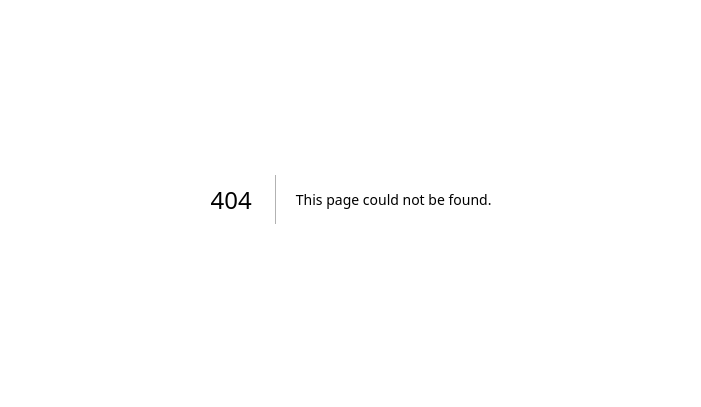
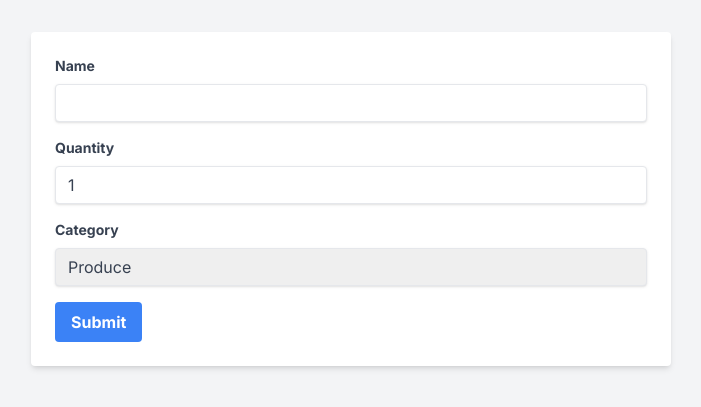
Before and after one commit to yorklicode/cprg306-assignments, a Next.js app: page /week4 in a window 1280 px wide. Before the commit this address had no page. Shown: the part 201-608 px from the top of the page, without its empty margins (289-990 px from the left). Built offline with nearby package versions, Linux system fonts and the light colour scheme.

Commit message:
week 4 assignment

```diff
--- a/app/page.js
+++ b/app/page.js
@@ -13,6 +13,10 @@
       <Link href="/week3">
         Week 3
       </Link>
+      <br></br>
+      <Link href="/week4">
+        Week 4
+      </Link>
 
     </main>
   )
--- /dev/null
+++ b/app/week4/new-item.js
@@ -0,0 +1,81 @@
+'use client'
+import React, { useState } from 'react';
+
+function NewItem() {
+  const [name, setName] = useState("");
+  const [quantity, setQuantity] = useState(1);
+  const [category, setCategory] = useState("produce");
+
+  const handleSubmit = (e) => {
+    e.preventDefault();
+
+    const item = {
+      name,
+      quantity,
+      category
+    };
+
+    console.log(item);
+    alert(`Name: ${name}, Quantity: ${quantity}, Category: ${category}`);
+    setName("");
+    setQuantity(1);
+    setCategory("produce");
+  };
+
+  return (
+    <div className="bg-white p-6 rounded shadow-md w-1/2 mx-auto">
+      <form onSubmit={handleSubmit}>
+        <div className="mb-4">
+          <label className="block text-gray-700 text-sm font-bold mb-2">Name</label>
+          <input
+            type="text"
+            value={name}
+            onChange={(e) => setName(e.target.value)}
+            className="shadow appearance-none border rounded w-full py-2 px-3 text-gray-700 leading-tight focus:outline-none focus:shadow-outline"
+            required
+          />
+        </div>
+
+        <div className="mb-4">
+          <label className="block text-gray-700 text-sm font-bold mb-2">Quantity</label>
+          <input
+            type="number"
+            min="1"
+            max="99"
+            value={quantity}
+            onChange={(e) => setQuantity(Number(e.target.value))}
+            className="shadow appearance-none border rounded w-full py-2 px-3 text-gray-700 leading-tight focus:outline-none focus:shadow-outline"
+            required
+          />
+        </div>
+
+        <div className="mb-4">
+          <label className="block text-gray-700 text-sm font-bold mb-2">Category</label>
+          <select
+            value={category}
+            onChange={(e) => setCategory(e.target.value)}
+            className="shadow appearance-none border rounded w-full py-2 px-3 text-gray-700 leading-tight focus:outline-none focus:shadow-outline"
+          >
+            <option value="produce">Produce</option>
+            <option value="dairy">Dairy</option>
+            <option value="bakery">Bakery</option>
+            <option value="meat">Meat</option>
+            <option value="frozen foods">Frozen Foods</option>
+            <option value="canned goods">Canned Goods</option>
+            <option value="dry goods">Dry Goods</option>
+            <option value="beverages">Beverages</option>
+            <option value="snacks">Snacks</option>
+            <option value="household">Household</option>
+            <option value="other">Other</option>
+          </select>
+        </div>
+
+        <button type="submit" className="bg-blue-500 hover:bg-blue-700 text-white font-bold py-2 px-4 rounded focus:outline-none focus:shadow-outline">
+          Submit
+        </button>
+      </form>
+    </div>
+  );
+}
+
+export default NewItem;
--- /dev/null
+++ b/app/week4/page.js
@@ -0,0 +1,12 @@
+import React from 'react';
+import NewItem from './new-item';
+
+function Page() {
+  return (
+    <div className="min-h-screen bg-gray-100 flex items-center justify-center">
+      <NewItem />
+    </div>
+  );
+}
+
+export default Page;
```
